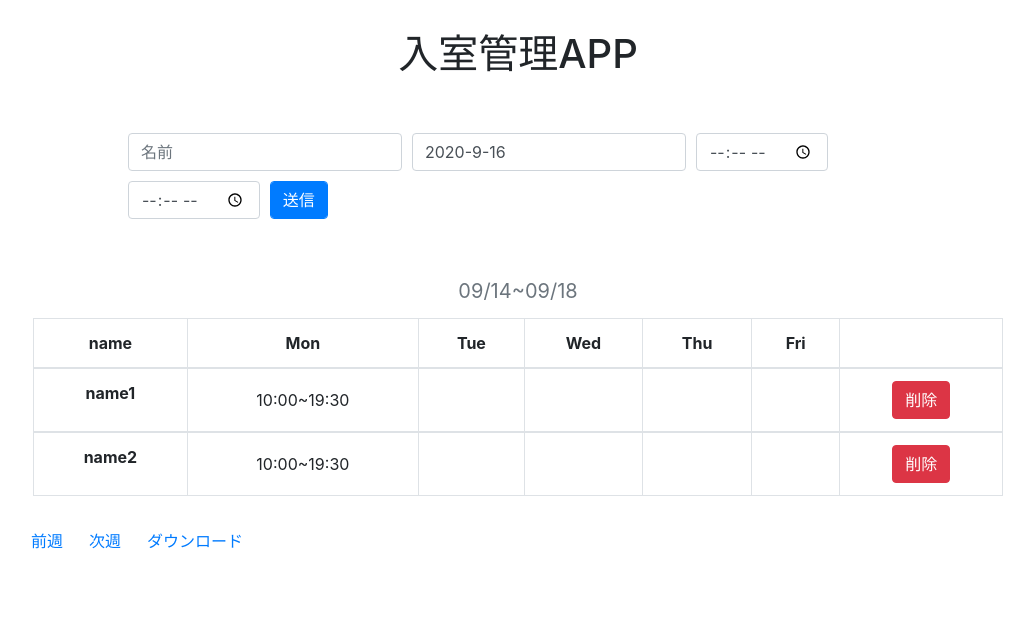
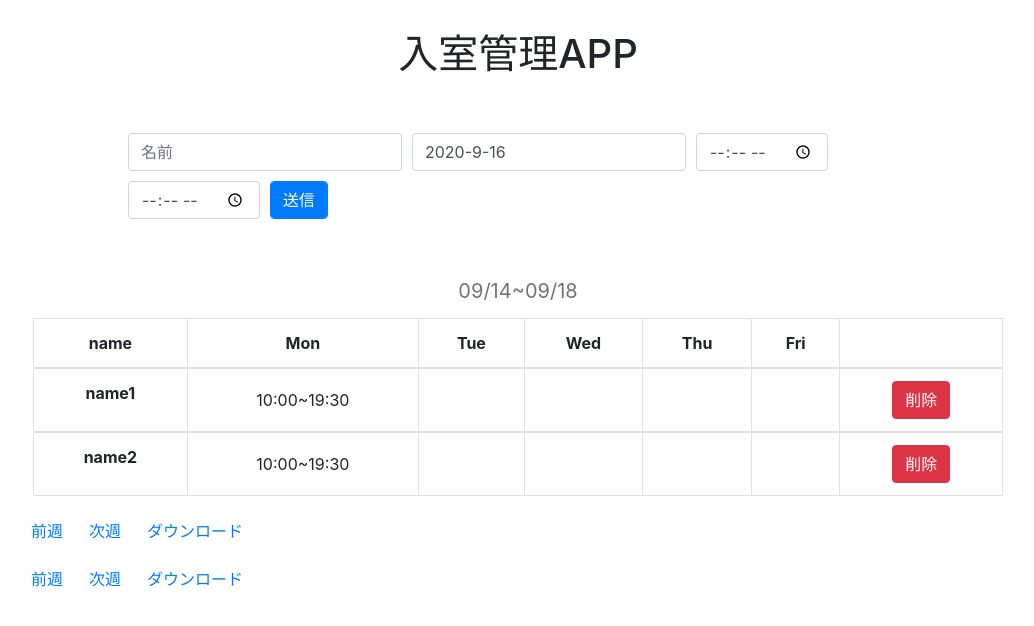
Before and after one commit to HRT2020-app/front, a React (Create React App) app: page / in a window 1280 px wide. Shown: the top 626 px of the page, without its empty margins (122-1156 px from the left). Built offline with nearby package versions, Linux system fonts and the light colour scheme.

Commit message:
表記する週を選べるようにする

```diff
--- a/src/pc/components/ShowList.js
+++ b/src/pc/components/ShowList.js
@@ -1,22 +1,31 @@
 import React from 'react';
 import {fetchGetList,fetchDelete,fetchGetSummary} from "../../apis/fetchData"
 import ShowItem from "./ShowItem";
+import Footer from './Footer';
+import {Link} from "react-router-dom";
 
 class ShowList extends React.Component{
 
     constructor(){
         super();
-        const { startmonth, startdate, endmonth, enddate, startdaystr, enddaystr } = this.initDate();
+        const { startyear, startmonth, startdate, endmonth, enddate, startdaystr, enddaystr } = this.initDate();
 
         this.state={
             selectedWeekList: [],
+            startyear: startyear,
             startmonth: startmonth,
             startdate: startdate,
             endmonth: endmonth,
             enddate: enddate,
         };
 
+        this.startdayChangebefore = this.startdayChangebefore.bind(this);
+        this.startdayChangeafter = this.startdayChangeafter.bind(this);
+        this.download = this.download.bind(this);
+
+        let getlist = {reservation: {start: startdaystr,end: enddaystr}};
         const list_data = fetchGetList(startdaystr,enddaystr);
+        //const list_data = fetchGetList(JSON.stringify());
 
         //selectedWeekListにlist_dataを整形して追加
         this.setlist(list_data);
@@ -28,13 +37,15 @@
         let nowday =Date.now();
         let startday = new Date(nowday);
         let endday = new Date(nowday);
+        let startyear = startday.getUTCFullYear();
         let day = startday.getUTCDay();
         let sub = day - 1;
         if(sub<0){
             sub=6;
         }
-        startday.setDate(startday.getUTCDate()-sub);
-        endday.setDate(startday.getUTCDate()+4);
+
+        startday.setUTCDate(startday.getUTCDate()-sub);
+        endday.setUTCDate(startday.getUTCDate()+4);
 
         const startmonth = ('00'+(startday.getUTCMonth()+1)).slice(-2);
         const startdate = ('00'+startday.getUTCDate()).slice(-2);
@@ -44,10 +55,11 @@
         const enddate = ('00'+endday.getUTCDate()).slice(-2);
         const enddaystr= endday.getUTCFullYear()+"-"+endmonth+"-"+enddate;
 
-        return {startmonth, startdate, endmonth, enddate, startdaystr, enddaystr};
+        return {startyear,startmonth, startdate, endmonth, enddate, startdaystr, enddaystr};
     }
 
     setlist(list_data){
+        this.state.selectedWeekList=[];
         let updateidlist =[];
         const daydict = ["sun","mon","tue","wed","thu","fri"]
 
@@ -94,6 +106,86 @@
         })
     }
 
+
+    startdayChangebefore(){
+
+        let beforedate = new Date(this.state.startyear,(this.state.startmonth-1),this.state.startdate);
+        let afterstartinfo = new Date(beforedate);
+        let afterendinfo = new Date(beforedate);
+
+        afterstartinfo.setUTCDate(beforedate.getUTCDate()-7);
+        afterendinfo.setUTCDate(beforedate.getUTCDate()-3);
+
+        const afterstartmonth = ('00'+(afterstartinfo.getMonth()+1)).slice(-2);
+        const afterstartdate = ('00'+afterstartinfo.getDate()).slice(-2);
+
+        const afterendmonth = ('00'+(afterendinfo.getMonth()+1)).slice(-2);
+        const afterenddate = ('00'+afterendinfo.getDate()).slice(-2);
+
+        this.setState({startyear: afterstartinfo.getFullYear()});
+        this.setState({startmonth: afterstartmonth});
+        this.setState({startdate: afterstartdate});
+
+        this.setState({endmonth: afterendmonth});
+        this.setState({enddate: afterenddate});
+
+        const startdaystr= afterstartinfo.getFullYear()+"-"+afterstartmonth+"-"+afterstartdate;
+        const enddaystr= afterendinfo.getFullYear()+"-"+afterendmonth+"-"+afterenddate;
+
+        //this.setState({selectedWeekList : []});
+
+        //変更した日付に合わせて新しいリストを取得
+        let getlist = {reservation: {start: startdaystr,end: enddaystr}};
+        const list_data = fetchGetList(startdaystr,enddaystr);
+        //const list_data = fetchGetList(JSON.stringify(getlist));
+
+        //selectedWeekListにlist_dataを整形して追加
+        this.setlist(list_data);
+
+    }
+
+    startdayChangeafter(){
+
+        let beforedate = new Date(this.state.startyear,(this.state.startmonth-1),this.state.startdate);
+        let afterstartinfo = new Date(beforedate);
+        let afterendinfo = new Date(beforedate);
+
+        afterstartinfo.setUTCDate(beforedate.getUTCDate()+7);
+        afterendinfo.setUTCDate(beforedate.getUTCDate()+11);
+
+        const afterstartmonth = ('00'+(afterstartinfo.getMonth()+1)).slice(-2);
+        const afterstartdate = ('00'+afterstartinfo.getDate()).slice(-2);
+
+        const afterendmonth = ('00'+(afterendinfo.getMonth()+1)).slice(-2);
+        const afterenddate = ('00'+afterendinfo.getDate()).slice(-2);
+
+        this.setState({startyear: afterstartinfo.getFullYear()});
+        this.setState({startmonth: afterstartmonth});
+        this.setState({startdate: afterstartdate});
+
+        this.setState({endmonth: afterendmonth});
+        this.setState({enddate: afterenddate});
+
+        const startdaystr= afterstartinfo.getFullYear()+"-"+afterstartmonth+"-"+afterstartdate;
+        const enddaystr= afterendinfo.getFullYear()+"-"+afterendmonth+"-"+afterenddate;
+
+
+        //変更した日付に合わせて新しいリストを取得
+        let getlist = {reservation: {start: startdaystr,end: enddaystr}};
+        //const list_data = fetchGetList(JSON.stringify(getlist));
+        const list_data = fetchGetList(startdaystr,enddaystr);
+        //selectedWeekListにlist_dataを整形して追加
+        this.setlist(list_data);
+
+    }
+
+    download(){
+
+        let filemonth = this.state.startyear+"-"+this.state.startmonth;
+        fetchGetSummary(JSON.stringify(filemonth));
+
+    }
+
     render(){
         return (
             <>
@@ -114,7 +206,20 @@
                         {this.state.selectedWeekList.map( (item) => <ShowItem item={item}/>)}
                     </table>
             </div>
+            <div className="row">
+                <button className="btn btn-link" onClick={this.startdayChangebefore}>
+                    前週
+                </button>
+                <button className="btn btn-link" onClick={this.startdayChangeafter}>
+                    次週
+                </button>
+                <button className="btn btn-link" onClick={this.download}>
+                    ダウンロード
+                </button>
+            </div>
             </>
+
+
         );
     }
 }
```
